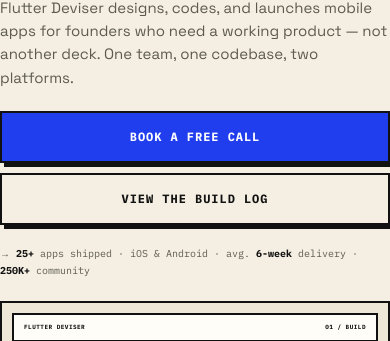
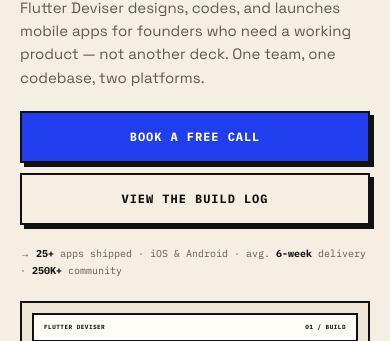
Before and after one commit to kaif95077/flutter-deviser, a plain HTML site: page index.html in a window 390 px wide. Shown: the part 328-669 px from the top of the page. Drawn offline with Linux system fonts and the light colour scheme.

Commit message:
Update index.html

```diff
--- a/index.html
+++ b/index.html
@@ -1480,6 +1480,26 @@
   body,body *{cursor:auto!important;}
 }
 
+
+/* MOBILE HERO — RESTORE SIDE PADDING */
+@media(max-width:640px){
+  .hero-grid{
+    padding:24px 20px 44px!important;
+    box-sizing:border-box!important;
+  }
+  .hero-grid > div,
+  .hero-grid .hero-art{
+    width:100%;
+    box-sizing:border-box;
+  }
+}
+@media(max-width:380px){
+  .hero-grid{
+    padding-left:16px!important;
+    padding-right:16px!important;
+  }
+}
+
 </style>
 </head>
 <body>
```
